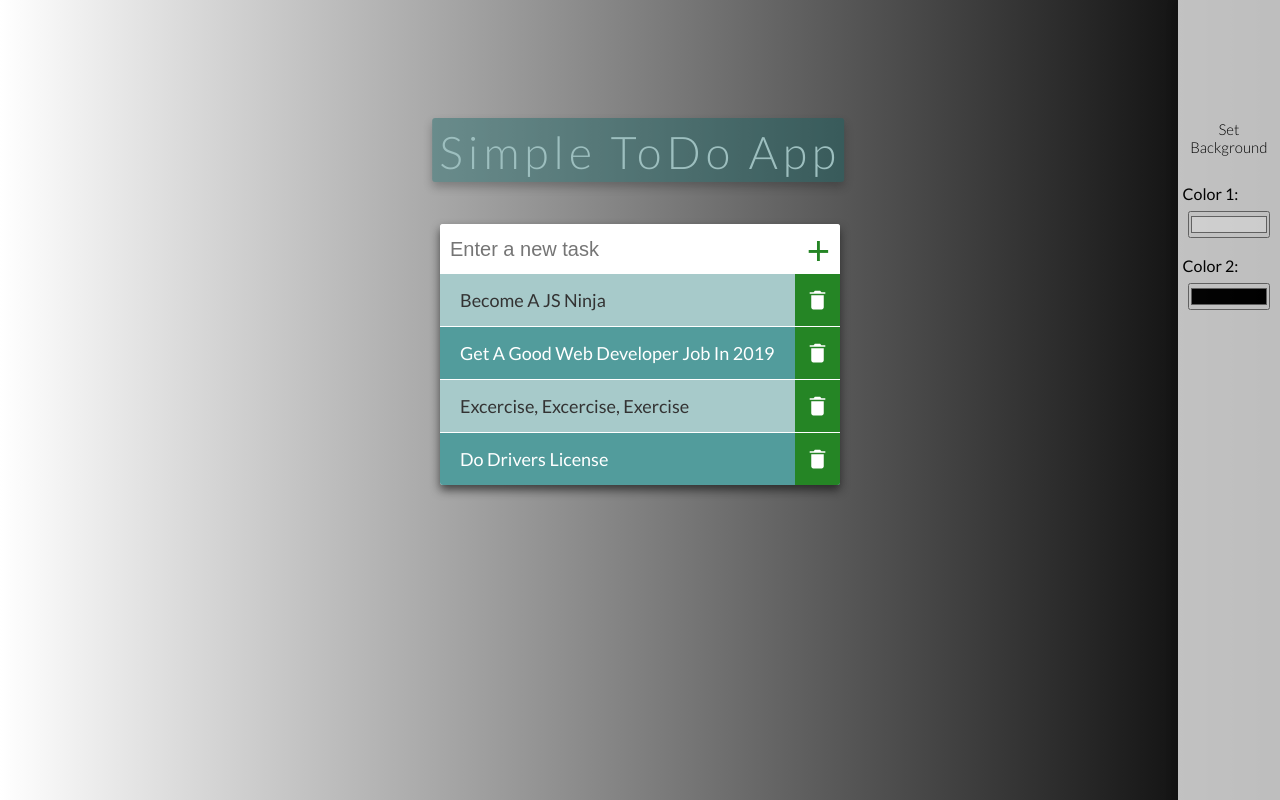
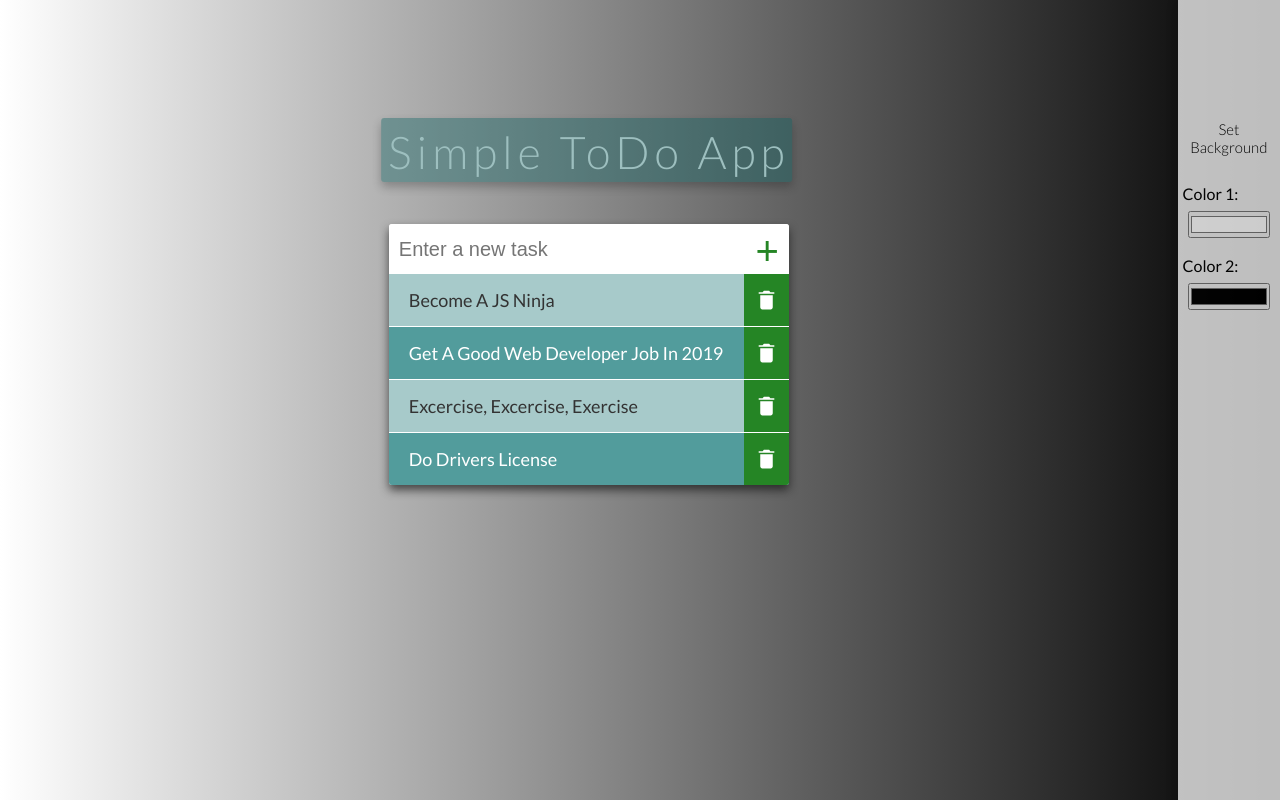
Before and after one commit to FodorLaszlo86/simple-toDo-app, a website: page index.html in a window 1280 px wide. Drawn offline with nearby package versions, Linux system fonts and the light colour scheme.

Commit message:
app main title and todo container centered

```diff
--- a/sass/base/_typography.scss
+++ b/sass/base/_typography.scss
@@ -8,7 +8,7 @@ body {
 /* APP TITLE */
 
 .title {
-    margin: 15vh auto 5vh 50%;
+    margin: 15vh auto 5vh 46%;
     padding: .5rem;
     transform: translateX(-50%);
     font-size: 4.5rem;
--- a/sass/components/_todo.scss
+++ b/sass/components/_todo.scss
@@ -1,12 +1,10 @@
-
-
 
 
 .todo__container {
 
     width: 40rem;
     background-color: $color-gray-light;
-    margin-left: 50%;
+    margin-left: 46%;
     transform: translateX(-50%);
     border-radius: .3rem;
     box-shadow: $shadow;
```
Also changed, not shown: css/style.css.
